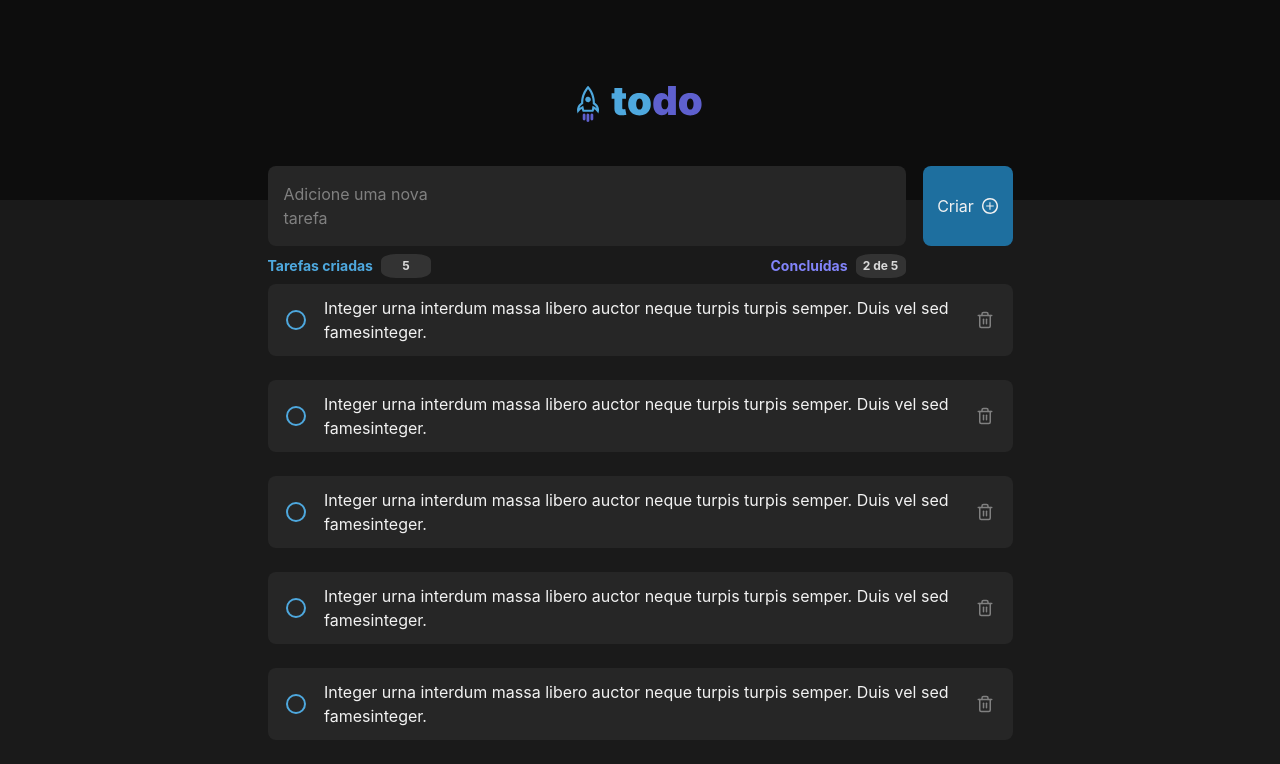
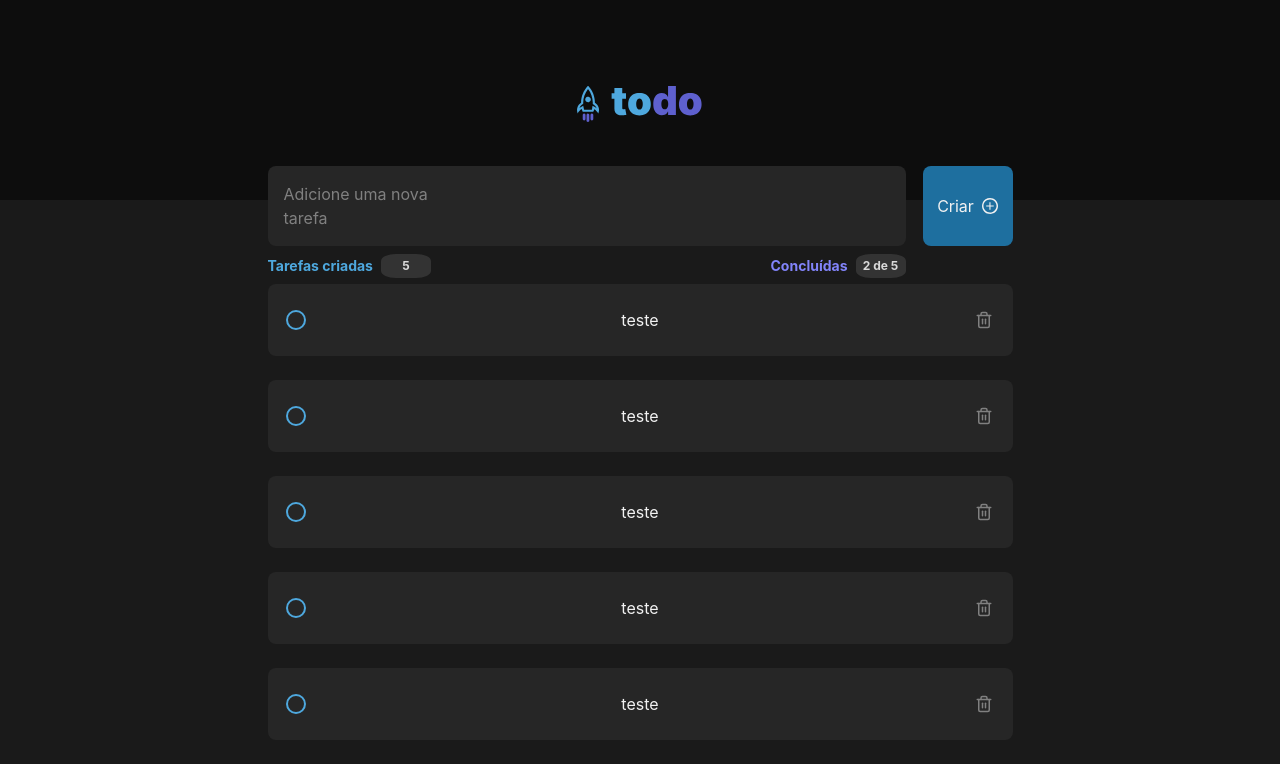
Before and after one commit to thiago-santanna/ignite-todo-web, a React (Vite) app: page /dashboard in a window 1280 px wide. Shown: the top 764 px of the page. Built offline with nearby package versions, Linux system fonts and the light colour scheme.

Commit message:
props do compt todo

```diff
--- a/src/components/ListTodo/index.tsx
+++ b/src/components/ListTodo/index.tsx
@@ -3,8 +3,8 @@ import { Trash2 } from "react-feather";
 
 interface IPropsListTodo {
   todo: string;
-  handleCheckTodo: (id: string) => {};
-  handleDeleteTodo: (id: string) => {};
+  handleCheckTodo: (id: string) => void;
+  handleDeleteTodo: (id: string) => void;
 }
 
 export function ListTodo({
@@ -25,10 +25,7 @@ export function ListTodo({
           />
         </div>
         <div className={styles.wrapperText}>
-          <p>
-            Integer urna interdum massa libero auctor neque turpis turpis
-            semper. Duis vel sed famesinteger.
-          </p>
+          <p>{todo}</p>
         </div>
         <div onClick={() => handleDeleteTodo} className={styles.wrapperTrash}>
           <Trash2 size={18} />
--- a/src/components/Todo/index.tsx
+++ b/src/components/Todo/index.tsx
@@ -10,16 +10,38 @@ interface ITodoProps {
 }
 
 export function Todo({ todos }: ITodoProps): ReactElement {
-  // aqui vou guardar os dados(states)
+  function handleCheckTodo(id: string) {}
+  function handleDeleteTodo(id: string) {}
+  const todo = "teste";
 
   return (
     <>
       <div className={styles.wrapper}>
-        <ListTodo />
-        <ListTodo />
-        <ListTodo />
-        <ListTodo />
-        <ListTodo />
+        <ListTodo
+          todo={todo}
+          handleDeleteTodo={handleDeleteTodo}
+          handleCheckTodo={handleCheckTodo}
+        />
+        <ListTodo
+          todo={todo}
+          handleDeleteTodo={handleDeleteTodo}
+          handleCheckTodo={handleCheckTodo}
+        />
+        <ListTodo
+          todo={todo}
+          handleDeleteTodo={handleDeleteTodo}
+          handleCheckTodo={handleCheckTodo}
+        />
+        <ListTodo
+          todo={todo}
+          handleDeleteTodo={handleDeleteTodo}
+          handleCheckTodo={handleCheckTodo}
+        />
+        <ListTodo
+          todo={todo}
+          handleDeleteTodo={handleDeleteTodo}
+          handleCheckTodo={handleCheckTodo}
+        />
       </div>
     </>
   );
--- a/src/pages/Dashboard/index.tsx
+++ b/src/pages/Dashboard/index.tsx
@@ -9,8 +9,6 @@ export function Dashboard() {
   const [description, setDescription] = useState<string>("");
 
   function handleAddTodo(todoDescription: string) {}
-  function handleCompletedTodo(id: string) {}
-  function handleDeleteTodo(id: string) {}
 
   return (
     <>
--- a/src/pages/Home/index.tsx
+++ b/src/pages/Home/index.tsx
@@ -3,7 +3,7 @@ import { LoginOrRegister } from "../../components/LoginOrRegister";
 import { Navigate } from "react-router-dom";
 
 export function Home() {
-  const [authenticated, setAuthenticated] = useState(false);
+  const [authenticated, setAuthenticated] = useState(true);
   // Aqui vai ter requisicao para testar o login
   return (
     <>
```
